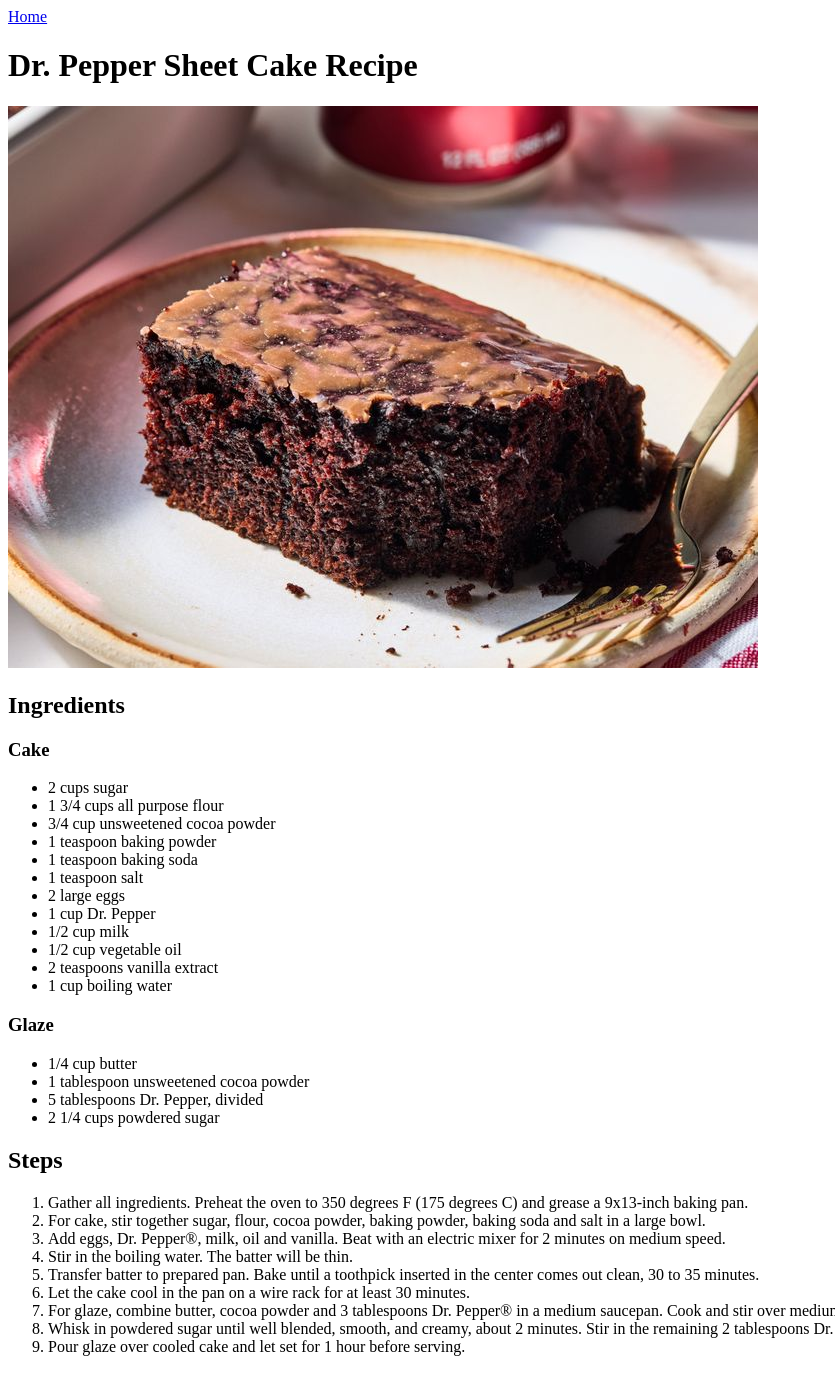
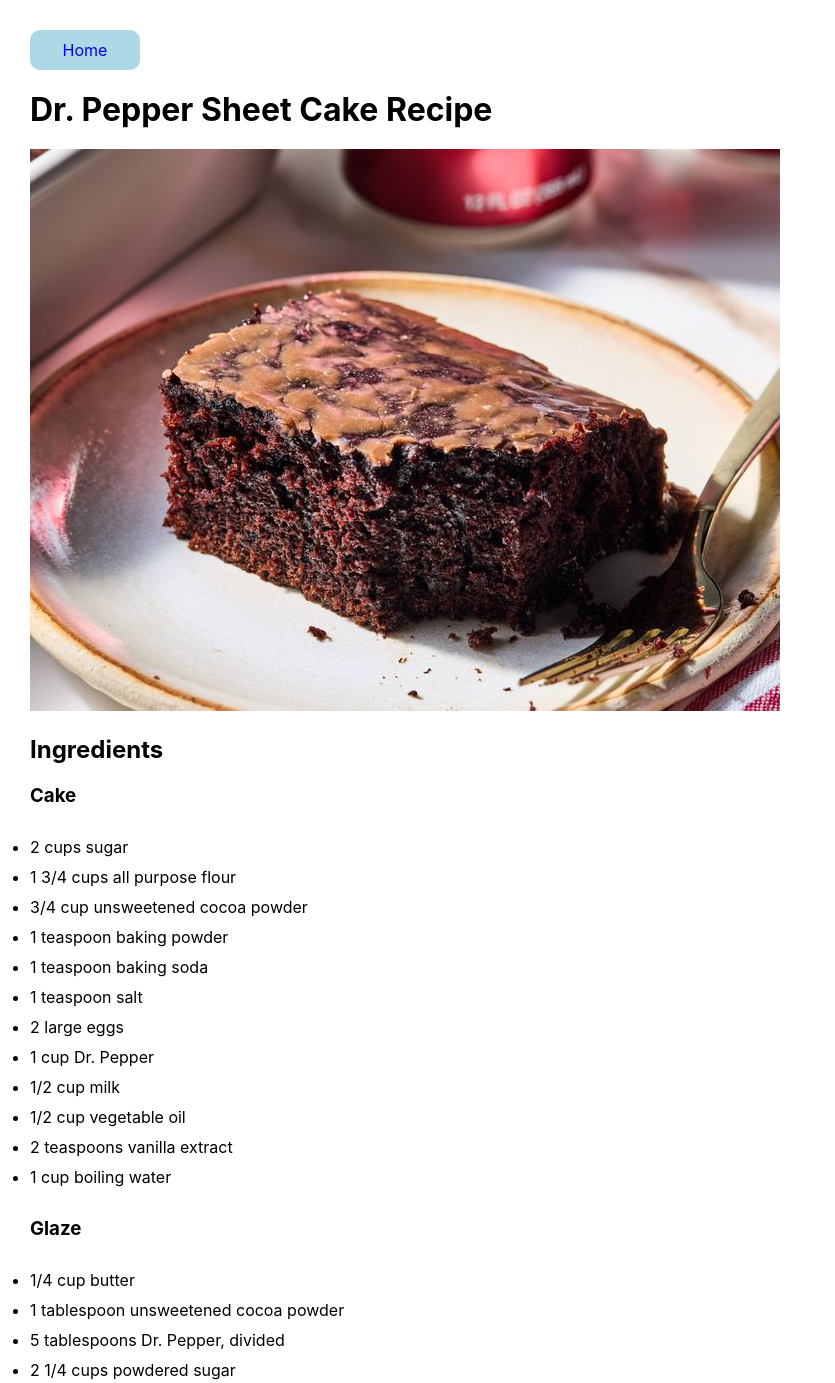
Before and after one commit to Lushtrii/odin-recipes, a plain HTML site: page recipes/dr-pepper-cake.html in a window 1280 px wide. Shown: the top 1383 px of the page, without its empty margins (0-835 px from the left). Drawn offline with Linux system fonts and the light colour scheme.

Commit message:
style: apply styling to recipe pages

```diff
--- a/recipes/dr-pepper-cake.html
+++ b/recipes/dr-pepper-cake.html
@@ -4,14 +4,15 @@
     <meta charset="UTF-8" />
     <meta name="viewport" content="width=device-width, initial-scale=1.0" />
     <title>Dr. Pepper Sheet Cake Recipe</title>
+    <link rel="stylesheet" href="../styles.css" />
   </head>
   <body>
-    <a href="../index.html">Home</a>
-    <h1>Dr. Pepper Sheet Cake Recipe</h1>
+    <a class="home-link" href="../index.html">Home</a>
+    <h1 class="recipe-title">Dr. Pepper Sheet Cake Recipe</h1>
     <img src="../img/dr-pepper-cake.jpg" alt="Dr Pepper Sheet Cake" />
-    <h2>Ingredients</h2>
+    <h2 class="ingredients-header">Ingredients</h2>
     <h3>Cake</h3>
-    <ul>
+    <ul class="ingredients">
       <li>2 cups sugar</li>
       <li>1 3/4 cups all purpose flour</li>
       <li>3/4 cup unsweetened cocoa powder</li>
@@ -26,14 +27,14 @@
       <li>1 cup boiling water</li>
     </ul>
     <h3>Glaze</h3>
-    <ul>
+    <ul class="ingredients">
       <li>1/4 cup butter</li>
       <li>1 tablespoon unsweetened cocoa powder</li>
       <li>5 tablespoons Dr. Pepper, divided</li>
       <li>2 1/4 cups powdered sugar</li>
     </ul>
-    <h2>Steps</h2>
-    <ol>
+    <h2 class="step-header">Steps</h2>
+    <ol class="steps">
       <li>
         Gather all ingredients. Preheat the oven to 350 degrees F (175 degrees
         C) and grease a 9x13-inch baking pan.
--- a/styles.css
+++ b/styles.css
@@ -19,7 +19,8 @@
   border-radius: 10px;
 }
 
-.recipe:hover {
+.recipe:hover,
+.home-link:hover {
   background-color: #3496ed;
 }
 
@@ -39,3 +40,38 @@ a:hover {
 .recipe:visited {
   color: black;
 }
+
+.ingredients-header,
+.steps-header {
+  margin: 20px 0px;
+}
+
+.ingredients li {
+  margin: 10px 0px;
+}
+
+.steps li {
+  margin: 20px 0px;
+}
+
+.home-link {
+  display: block;
+  text-align: center;
+  width: 110px;
+  margin-bottom: 20px;
+  padding: 10px;
+  background-color: lightblue;
+  border-radius: 10px;
+}
+
+.home-link:visited {
+  color: black;
+}
+
+.recipe-title {
+  margin-bottom: 20px;
+}
+
+.ingredients {
+  margin: 30px 0px;
+}
```
Also changed, not shown: index.html (+1 -1 lines), recipes/apple-hawaiian-roll.html (+7 -6 lines), recipes/furikake-salmon.html (+7 -6 lines).
